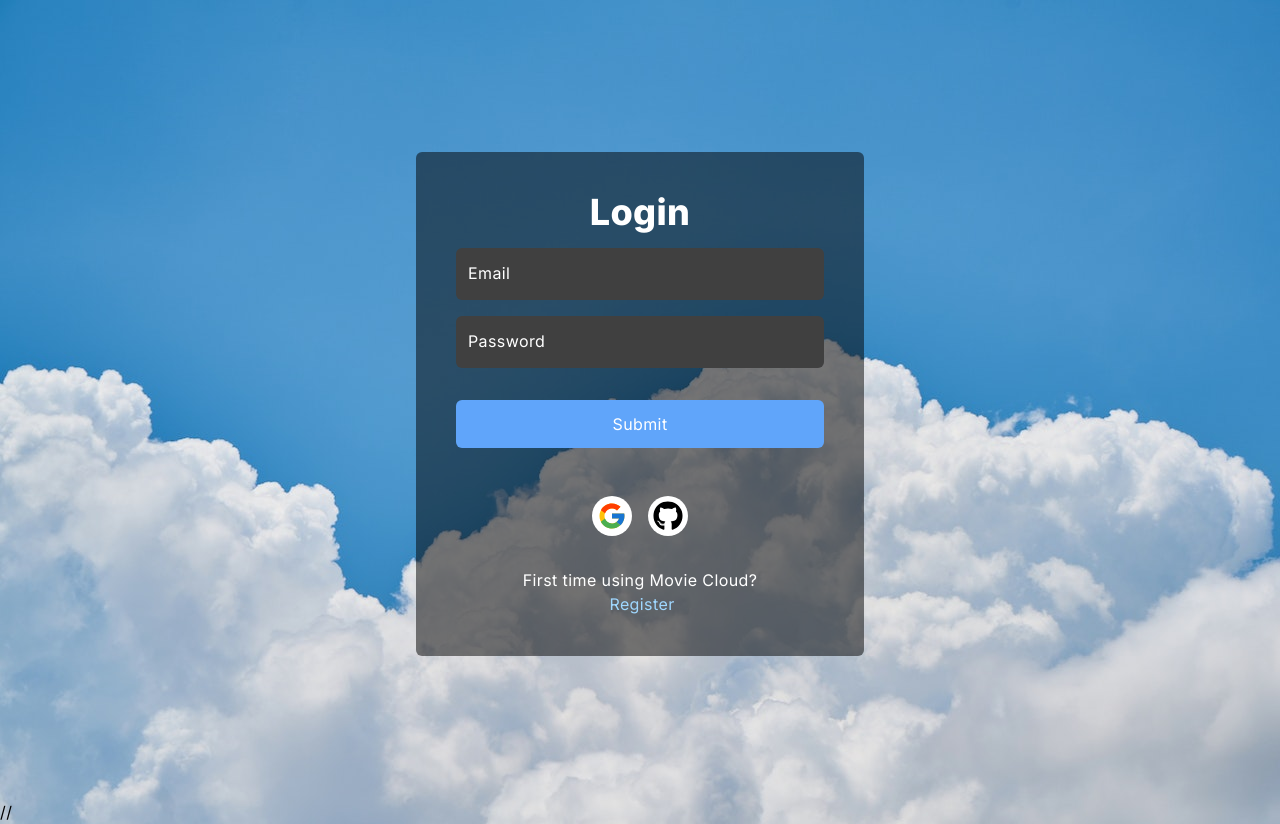
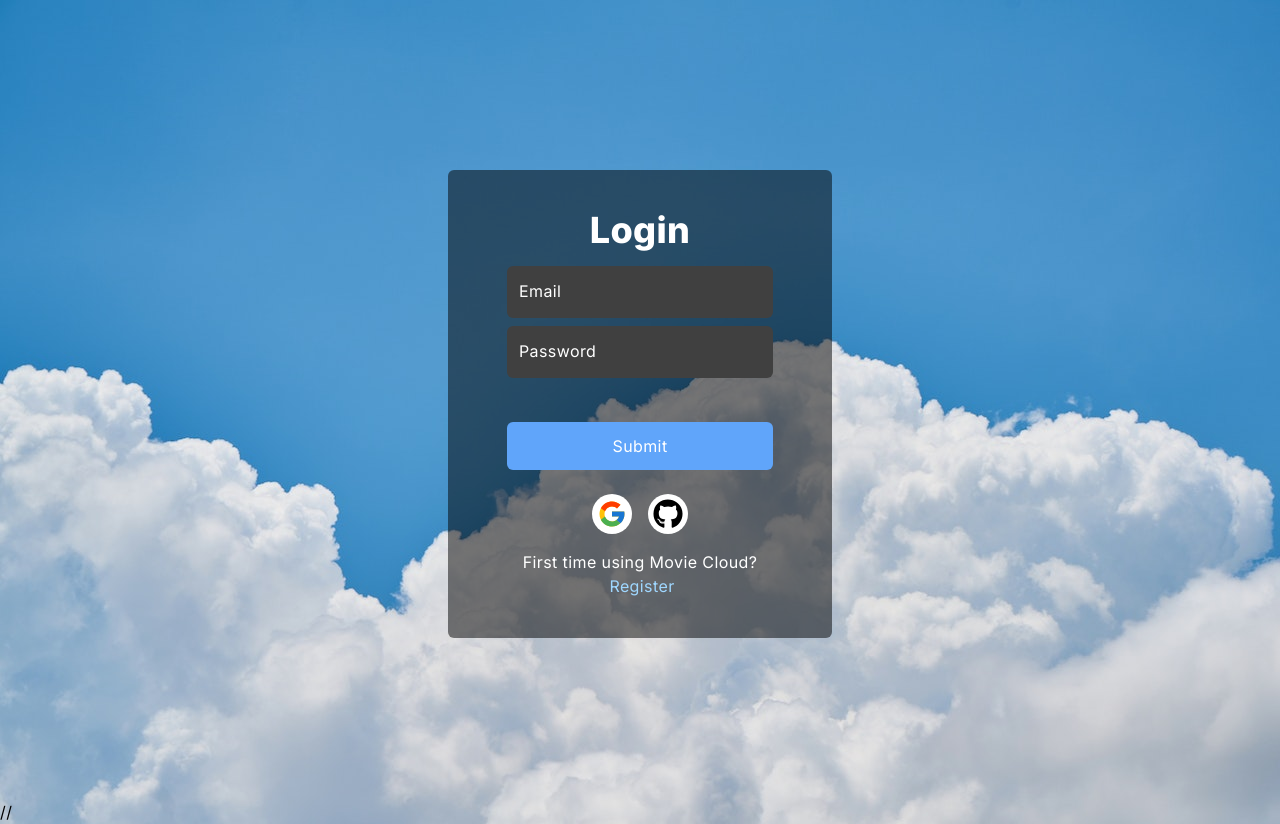
Before and after one commit to Pillarofcats/Nextjs_Movie_Cloud, a Next.js app: page /login in a window 1280 px wide. Built offline with nearby package versions, Linux system fonts and the light colour scheme.

Commit message:
Added server response error message for login and register

```diff
--- a/app/api/register/route.ts
+++ b/app/api/register/route.ts
@@ -19,7 +19,7 @@ export async function POST(req:NextRequest, res:NextResponse) {
     //Check user exists
     if(existingUser) {
       //UNPROCESSABLE CONTENT 422
-      return NextResponse.json({error:'Email already exists'}, { status:422 })
+      return NextResponse.json({ error:'Email already exists' })
     }
     //Encrypt user password
     const hashPassword = await bcrypt.hash(password, 12)
--- a/components/Input.tsx
+++ b/components/Input.tsx
@@ -15,6 +15,8 @@ export default function Input({
     <div className='relative z-10 w-full'>
 
       <input
+        aria-required
+        required
         onChange={onChange}
         type={type}
         value={value}
--- a/components/LoginPage.tsx
+++ b/components/LoginPage.tsx
@@ -2,6 +2,7 @@
 
 //Components
 import Input from '@/components/Input'
+import ServerResponse from '@/components/ServerResponse'
 //Axios
 import axios from 'axios'
 //React
@@ -13,6 +14,8 @@ type tVariant = 'login' | 'register'
 //ReactIcons
 import { FcGoogle } from 'react-icons/fc'
 import { FaGithub } from 'react-icons/fa'
+//Nextjs
+import { useRouter } from 'next/navigation'
 
 //Page
 export default function LoginPage() {
@@ -21,15 +24,41 @@ export default function LoginPage() {
   const [name, setName] = useState<string>("")
   const [email, setEmail] = useState<string>("")
   const [password, setPassword] = useState<string>("")
-  const [variant, setVariant] = useState<tVariant>('login')
+  const [variant, setVariant] = useState<tVariant>("login")
+  const [serverMessage, setServerMessage] = useState<string>("Null")
+  const [isSMVisible, setIsSMVisible] = useState<boolean>(false)
+
+  const router = useRouter()
+
+  const submit = (e:React.FormEvent<HTMLFormElement>) => {
+    e.preventDefault()
+    setIsSMVisible(false)
+    setServerMessage("Null")
+
+    variant === 'login' ? login() : register()
+  }
 
   const login = useCallback( async () => {
 
     try {
+
       await signIn('credentials', {
+        redirect:false,
         email,
-        password,
-        callbackUrl: '/profiles'
+        password
+      }).then((res) => {
+
+        if(res?.error) {
+          router.push('/login')
+          setServerMessage(res.error)
+          setIsSMVisible(true)
+
+        } else {
+          router.push('/profiles')
+        }
+
+      }).catch((error) => {
+        console.error(error)
       })
 
     } catch(error) {
@@ -40,13 +69,23 @@ export default function LoginPage() {
   const register = useCallback(async () => {
 
     try {
+
       await axios.post('/api/register', {
         email,
         name,
         password,
-      })
+      }).then((res) => {
+        console.log('res', res)
+        if(res.data?.error) {
+          setServerMessage('Email already exists')
+          setIsSMVisible(true)
+        } else {
+          login()
+        }
 
-      login()
+      }).catch((error) =>
+        console.error(error)
+      )
 
     } catch (error) {
       console.log(error)
@@ -59,16 +98,18 @@ export default function LoginPage() {
 
   return (
     <div className="h-screen flex flex-col items-center justify-center">
-      <div className="bg-opacity-50 p-10 mt-2 max-w-sm lg:max-w-md lg:w-2/5 rounded-md w-full flex flex-col justify-self-center items-center gap-4 bg-black">
+      <div className="bg-opacity-50 p-10 mt-2 max-w-sm rounded-md w-full flex flex-col justify-self-center items-center gap-4 bg-black">
 
         <h1 className="text-4xl text-white font-extrabold">{variant === 'login' ? 'Login' : 'Register'}</h1>
+
+        <form onSubmit={(e) => submit(e) } className="flex flex-col gap-2">
 
           { variant === 'register' ?
               <Input
                 label="Username"
                 onChange={(ev:React.ChangeEvent<HTMLInputElement>) => setName(ev.target.value)}
                 id="name"
-              type="name"
+                type="text"
                 value={name}
               />
               : null
@@ -90,13 +131,16 @@ export default function LoginPage() {
             value={password}
           />
 
+          <ServerResponse message={ serverMessage} isVisible={ isSMVisible} />
+
           <button
-          onClick={variant === 'login' ? login : register}
-          className="py-3 bg-blue-400 text-white rounded-md w-full mt-4 hover:bg-blue-500 transition">
+            type="submit"
+            className="py-3 bg-blue-400 text-white rounded-md w-full mt-1 hover:bg-blue-500 transition">
               Submit
           </button>
+        </form>
 
-          <div className="flex flex-row items-center gap-4 mt-8 justify-center">
+        <div className="flex flex-row items-center gap-4 mt-2 justify-center">
           <div
             onClick={ () => signIn('google', { callbackUrl: '/profiles' }) }
             className="
@@ -113,6 +157,7 @@ export default function LoginPage() {
           >
             <FcGoogle size={30} />
           </div>
+
           <div
             onClick={ () => signIn('github', { callbackUrl: '/profiles' }) }
             className="
@@ -132,7 +177,7 @@ export default function LoginPage() {
         </div>
 
         <div className="text-center">
-          <p className="mt-4 text-white">
+          <p className=" text-white">
             { variant === "register" ? 'Already have an account?' : 'First time using Movie Cloud?' }
           </p>
           <p onClick={toggleVariant} className="text-[#9fd7ff] ml-1 hover:underline cursor-pointer">
--- a/components/ProfilePage.tsx
+++ b/components/ProfilePage.tsx
@@ -27,7 +27,7 @@ const ProfilePage = () => {
   return (
     <div className="h-screen flex flex-col items-center justify-center">
       <div className="flex flex-col text-white gap-5">
-        <h1 className="text-3xl md:text-6xl text-center">Who is watching</h1>
+        <h1 className="text-3xl md:text-6xl text-center">Users</h1>
         <div className="flex items-center justify-center">
           <Link href='/'>
             <div className="py-8 px-14 bg-gray-700 bg-opacity-80 rounded-md pt-10">
--- /dev/null
+++ b/components/ServerResponse.tsx
@@ -0,0 +1,13 @@
+'use client'
+
+//Interfaces
+import iServerResponse from "@/interface/serverresponse"
+
+export default function ServerResponse({ message, isVisible }:iServerResponse) {
+
+  return (
+    <div className={ `w-fit flex self-center px-2 text-center text-red-300 font-semibold ${ isVisible ? 'visible' : 'invisible' }` }>
+      <p>{ message }</p>
+    </div>
+  )
+}
--- /dev/null
+++ b/interface/serverresponse.ts
@@ -0,0 +1,4 @@
+export default interface iServerResponse {
+  message: string
+  isVisible: boolean
+}
```
Lines whose indentation alone changed are shown as unchanged.
